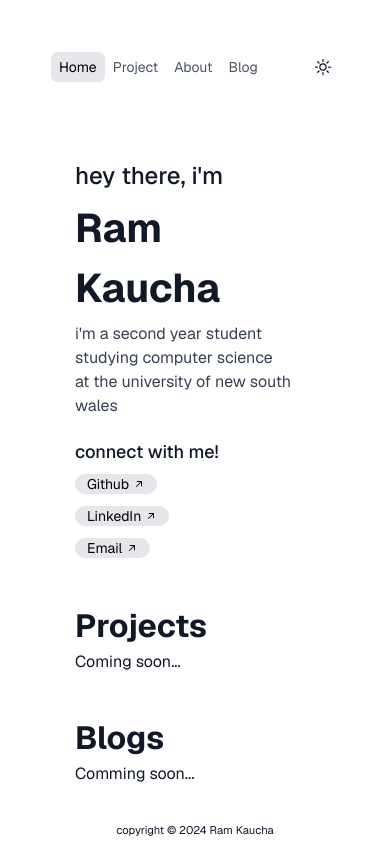
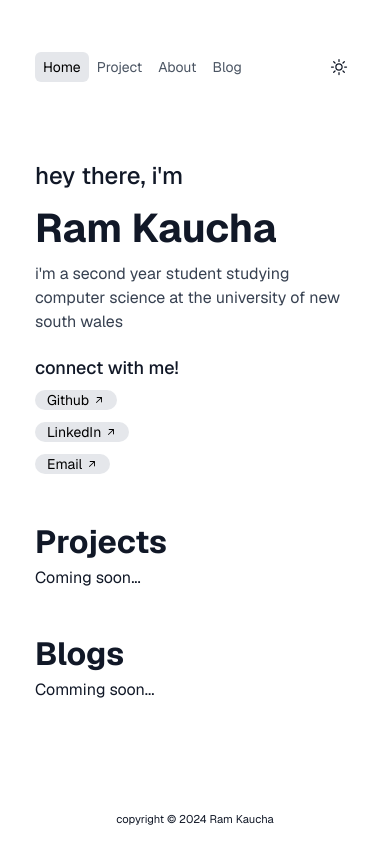
Before and after one commit to ramkaucha/ramkaucha.com, a React (Vite) app: page / in a window 390 px wide. Built offline with nearby package versions, Linux system fonts and the light colour scheme.

Commit message:
small bug fixes

```diff
--- a/src/App.tsx
+++ b/src/App.tsx
@@ -56,7 +56,7 @@ function App() {
   return (
     <Router>
       <div className="min-h-screen flex flex-col">
-        <div className="container mx-auto md:w-[35%] flex-grow px-4 md:px-0">
+        <div className="container mx-auto sm:w-[35%] flex-grow">
           <Navigation />
           <AnimatedRoutes />
         </div>
--- a/src/HomePage.tsx
+++ b/src/HomePage.tsx
@@ -6,7 +6,7 @@ export default function Home() {
   const { resolvedTheme } = useTheme();
 
   return (
-    <div className="px-6">
+    <div className="sm:px-6">
       <p className="text-[1.5em] font-medium py-1">
         hey there, i'm
       </p>
@@ -16,7 +16,7 @@ export default function Home() {
       <p className={`
         ${resolvedTheme === 'dark' ? "text-gray-400" : "text-gray-700"}
           py-1 `}>
-        i'm a second year student studying computer science <br/> at the university of new south wales
+        i'm a second year student studying computer science at the university of new south wales
       </p>
       <div className="py-4">
         <p className="text-lg font-medium">connect with me!</p>
```
